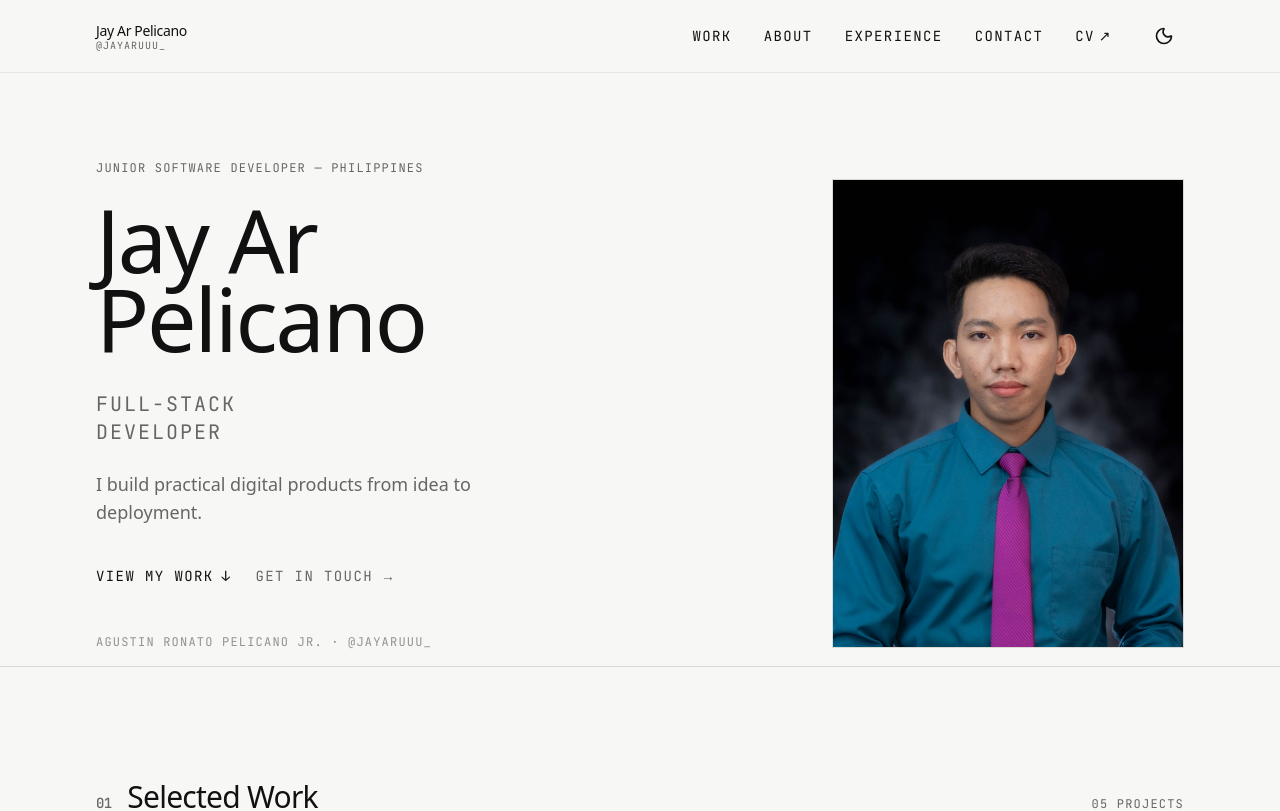
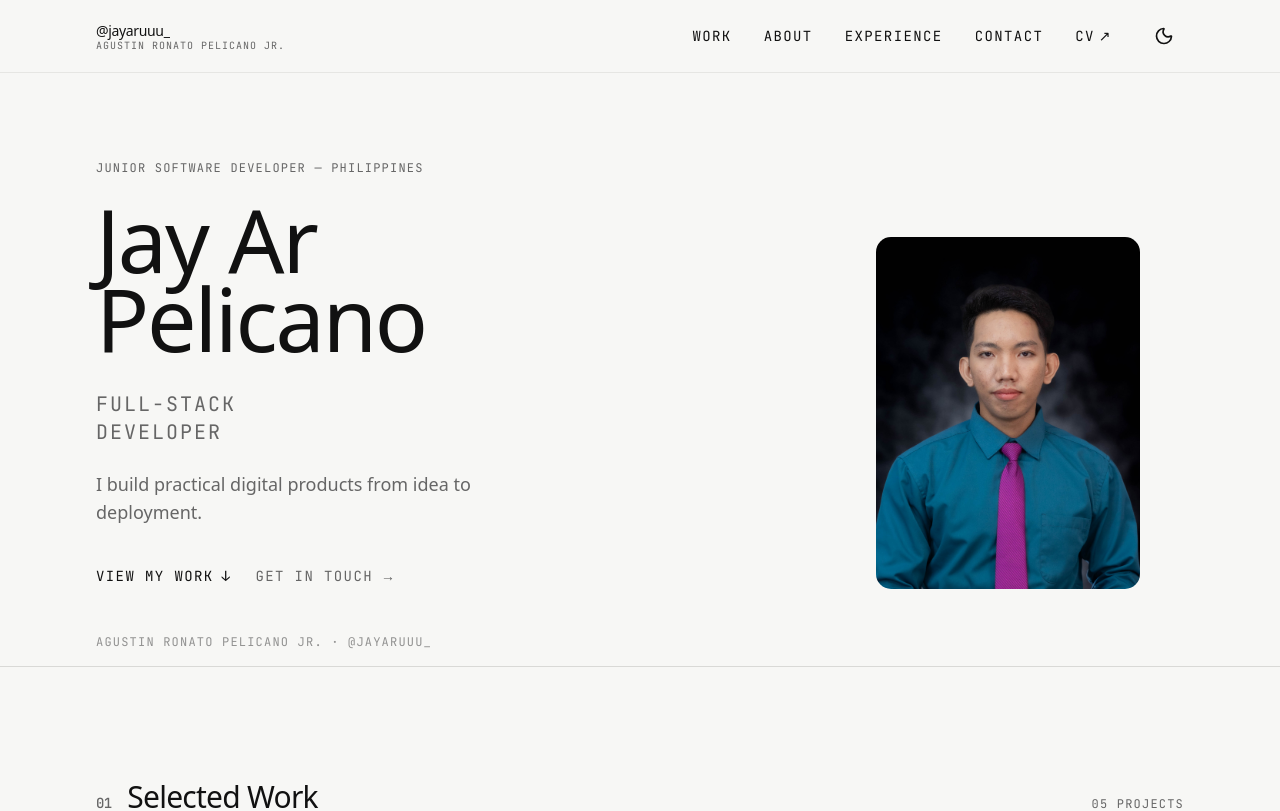
Before and after one commit to jayarpelicano01/jayaruuu_, a Next.js app: page / in a window 1280 px wide. Shown: the top 811 px of the page. Built offline with nearby package versions, Linux system fonts and the light colour scheme.

Commit message:
feat: integrate React Bits TiltedCard for profile portrait; use handle in nav

```diff
--- a/components/hero/hero.tsx
+++ b/components/hero/hero.tsx
@@ -1,8 +1,8 @@
 "use client";
 
-import Image from "next/image";
 import { motion, useReducedMotion } from "framer-motion";
 import { site } from "@/data/site";
+import TiltedCard from "@/components/ui/tilted-card/TiltedCard";
 
 export default function Hero() {
   const reduce = useReducedMotion();
@@ -94,16 +94,20 @@ export default function Hero() {
           transition={{ duration: 0.7, delay: 0.35, ease: [0.22, 1, 0.36, 1] as const }}
           className="relative mx-auto w-full max-w-[16rem] sm:max-w-[18rem] lg:max-w-[22rem]"
         >
-          <div className="relative aspect-[3/4] overflow-hidden border border-line">
-            <Image
-              src="/images/profile/portrait.jpg"
-              alt={`Professional portrait of ${site.name}`}
-              fill
-              priority
-              sizes="(min-width: 1024px) 22rem, 18rem"
-              className="object-cover object-top"
-            />
-          </div>
+          <TiltedCard
+            imageSrc="/images/profile/portrait.jpg"
+            altText={`Professional portrait of ${site.name}`}
+            captionText={`@${site.handle}`}
+            containerHeight="22rem"
+            containerWidth="100%"
+            imageHeight="352px"
+            imageWidth="264px"
+            rotateAmplitude={10}
+            scaleOnHover={1.05}
+            showMobileWarning={false}
+            showTooltip={true}
+            displayOverlayContent={false}
+          />
         </motion.div>
       </div>
     </section>
--- a/components/navigation/navigation.tsx
+++ b/components/navigation/navigation.tsx
@@ -27,10 +27,10 @@ export default function Navigation() {
           onClick={close}
         >
           <span className="text-sm font-medium tracking-tight">
-            Jay Ar Pelicano
+            @{site.handle}
           </span>
           <span className="font-mono text-[10px] uppercase tracking-widest text-muted">
-            @{site.handle}
+            {site.fullName}
           </span>
         </Link>
 
--- /dev/null
+++ b/components/ui/tilted-card/TiltedCard.css
@@ -0,0 +1,65 @@
+.tilted-card-figure {
+  position: relative;
+  width: 100%;
+  height: 100%;
+  perspective: 800px;
+  display: flex;
+  flex-direction: column;
+  align-items: center;
+  justify-content: center;
+}
+
+.tilted-card-mobile-alert {
+  position: absolute;
+  top: 1rem;
+  text-align: center;
+  font-size: 0.875rem;
+  display: none;
+}
+
+@media (max-width: 640px) {
+  .tilted-card-mobile-alert {
+    display: block;
+  }
+  .tilted-card-caption {
+    display: none;
+  }
+}
+
+.tilted-card-inner {
+  position: relative;
+  transform-style: preserve-3d;
+}
+
+.tilted-card-img {
+  position: absolute;
+  top: 0;
+  left: 0;
+  object-fit: cover;
+  border-radius: 15px;
+  will-change: transform;
+  transform: translateZ(0);
+}
+
+.tilted-card-overlay {
+  position: absolute;
+  top: 0;
+  left: 0;
+  z-index: 2;
+  will-change: transform;
+  transform: translateZ(30px);
+}
+
+.tilted-card-caption {
+  pointer-events: none;
+  position: absolute;
+  left: 0;
+  top: 0;
+  border-radius: 4px;
+  background-color: #fff;
+  padding: 4px 10px;
+  font-size: 10px;
+  color: #2d2d2d;
+  opacity: 0;
+  z-index: 3;
+}
--- /dev/null
+++ b/components/ui/tilted-card/TiltedCard.jsx
@@ -0,0 +1,134 @@
+import { useRef, useState } from "react";
+import { motion, useMotionValue, useSpring } from "motion/react";
+import "./TiltedCard.css";
+
+const springValues = {
+  damping: 30,
+  stiffness: 100,
+  mass: 2,
+};
+
+export default function TiltedCard({
+  imageSrc,
+  altText = "Tilted card image",
+  captionText = "",
+  containerHeight = "300px",
+  containerWidth = "100%",
+  imageHeight = "300px",
+  imageWidth = "300px",
+  scaleOnHover = 1.1,
+  rotateAmplitude = 14,
+  showMobileWarning = true,
+  showTooltip = true,
+  overlayContent = null,
+  displayOverlayContent = false,
+}) {
+  const ref = useRef(null);
+
+  const x = useMotionValue();
+  const y = useMotionValue();
+  const rotateX = useSpring(useMotionValue(0), springValues);
+  const rotateY = useSpring(useMotionValue(0), springValues);
+  const scale = useSpring(1, springValues);
+  const opacity = useSpring(0);
+  const rotateFigcaption = useSpring(0, {
+    stiffness: 350,
+    damping: 30,
+    mass: 1,
+  });
+
+  const [lastY, setLastY] = useState(0);
+
+  function handleMouse(e) {
+    if (!ref.current) return;
+
+    const rect = ref.current.getBoundingClientRect();
+    const offsetX = e.clientX - rect.left - rect.width / 2;
+    const offsetY = e.clientY - rect.top - rect.height / 2;
+
+    const rotationX = (offsetY / (rect.height / 2)) * -rotateAmplitude;
+    const rotationY = (offsetX / (rect.width / 2)) * rotateAmplitude;
+
+    rotateX.set(rotationX);
+    rotateY.set(rotationY);
+
+    x.set(e.clientX - rect.left);
+    y.set(e.clientY - rect.top);
+
+    const velocityY = offsetY - lastY;
+    rotateFigcaption.set(-velocityY * 0.6);
+    setLastY(offsetY);
+  }
+
+  function handleMouseEnter() {
+    scale.set(scaleOnHover);
+    opacity.set(1);
+  }
+
+  function handleMouseLeave() {
+    opacity.set(0);
+    scale.set(1);
+    rotateX.set(0);
+    rotateY.set(0);
+    rotateFigcaption.set(0);
+  }
+
+  return (
+    <figure
+      ref={ref}
+      className="tilted-card-figure"
+      style={{
+        height: containerHeight,
+        width: containerWidth,
+      }}
+      onMouseMove={handleMouse}
+      onMouseEnter={handleMouseEnter}
+      onMouseLeave={handleMouseLeave}
+    >
+      {showMobileWarning && (
+        <div className="tilted-card-mobile-alert">
+          This effect is not optimized for mobile. Check on desktop.
+        </div>
+      )}
+
+      <motion.div
+        className="tilted-card-inner"
+        style={{
+          width: imageWidth,
+          height: imageHeight,
+          rotateX,
+          rotateY,
+          scale,
+        }}
+      >
+        <motion.img
+          src={imageSrc}
+          alt={altText}
+          className="tilted-card-img"
+          style={{
+            width: imageWidth,
+            height: imageHeight,
+          }}
+        />
+
+        {displayOverlayContent && overlayContent && (
+          <motion.div className="tilted-card-overlay">{overlayContent}</motion.div>
+        )}
+      </motion.div>
+
+      {showTooltip && (
+        <motion.figcaption
+          className="tilted-card-caption"
+          style={{
+            x,
+            y,
+            opacity,
+            rotate: rotateFigcaption,
+          }}
+        >
+          {captionText}
+        </motion.figcaption>
+      )}
+    </figure>
+  );
+}
--- a/package.json
+++ b/package.json
@@ -11,6 +11,7 @@
   "dependencies": {
     "framer-motion": "^13.0.0",
     "lucide-react": "^1.29.0",
+    "motion": "^13.0.0",
     "next": "16.3.0",
     "react": "19.2.8",
     "react-dom": "19.2.8"
```
Also changed, not shown: 1 other file (tests, documents, lock files or other folders).
